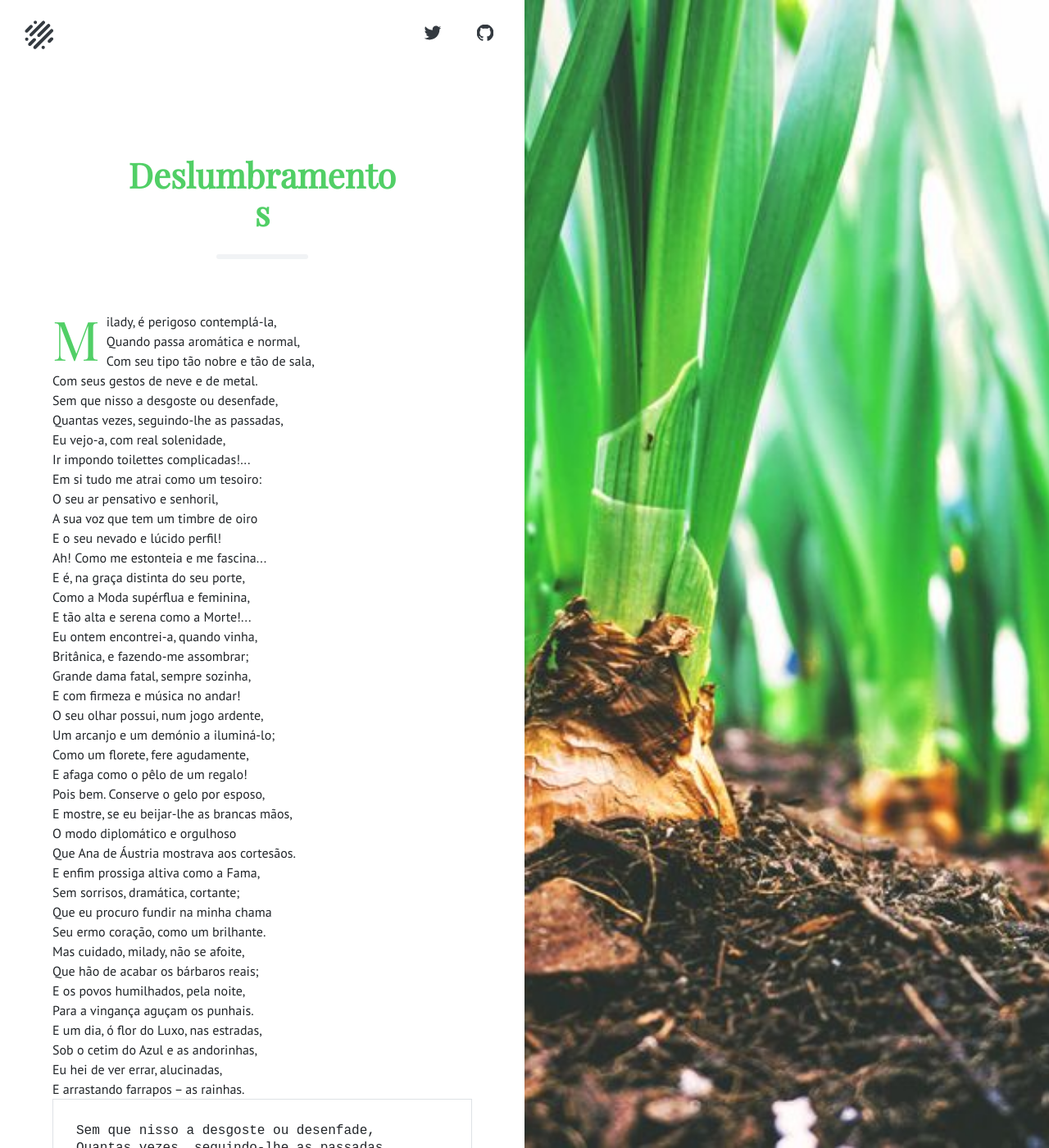
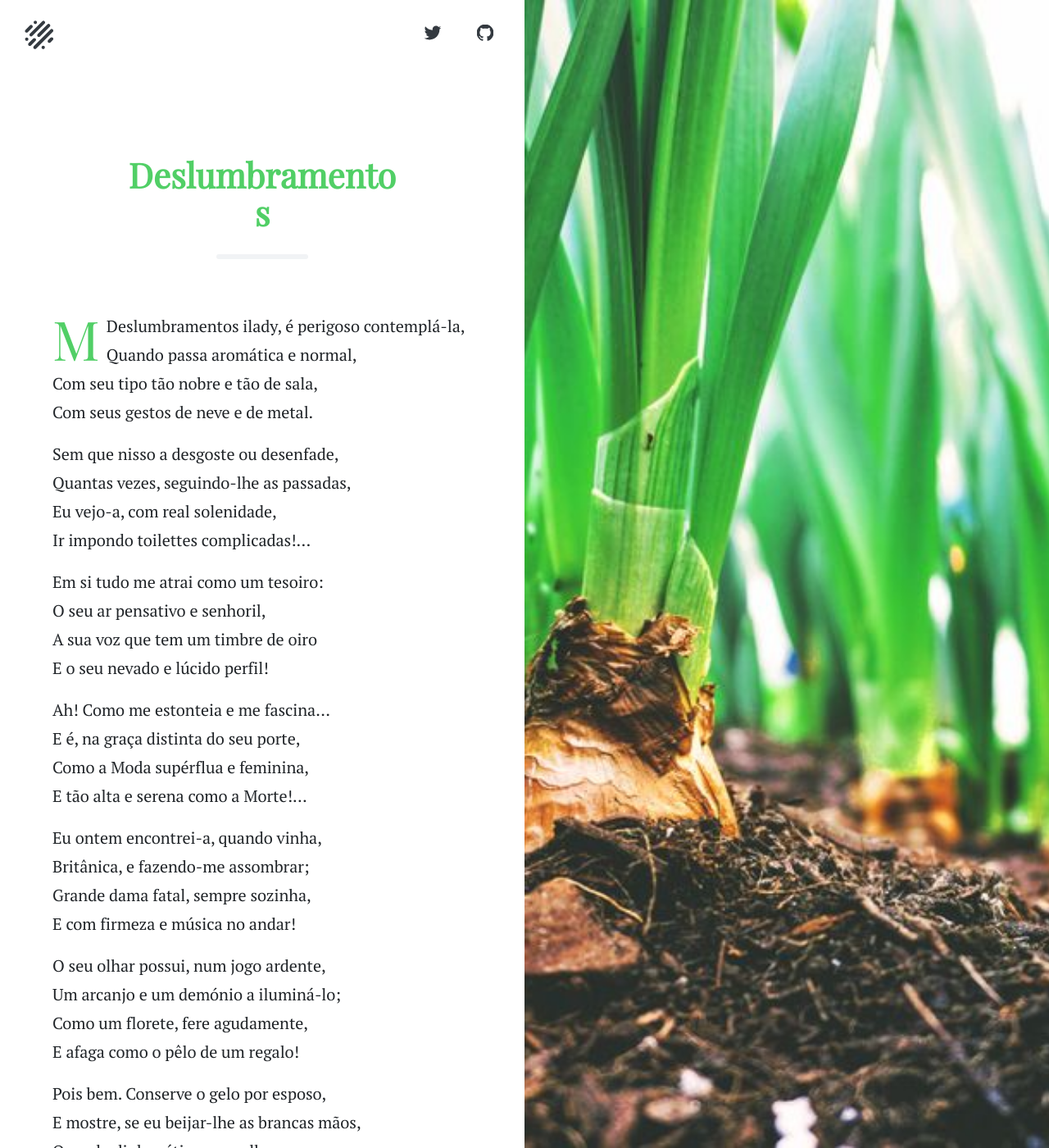
Before and after one commit to nunogand/primavera, a Jekyll site: the page built from _posts/2017-05-10-its-spring.md, in a window 1280 px wide and 1400 px high. Shown: the whole window at 82% size. Built offline with Jekyll 4.4.1, drawn with Linux system fonts in a browser that asks for light colours.

Commit message:
Update 2017-05-10-its-spring.md

```diff
--- a/_posts/2017-05-10-its-spring.md
+++ b/_posts/2017-05-10-its-spring.md
@@ -4,8 +4,7 @@ title: Deslumbramentos
 image: spring
 ---
 
-<span class="titulo"></span>
-<div class="soneto">
+<span class="titulo">Deslumbramentos</span>
 <span class="caps" alt="M">ilady</span>, é perigoso contemplá-la,<br>
 Quando passa aromática e normal,<br>
 Com seu tipo tão nobre e tão de sala,<br>
@@ -55,7 +54,7 @@ E um dia, ó flor do Luxo, nas estradas,<br>
 Sob o cetim do Azul e as andorinhas,<br>
 Eu hei de ver errar, alucinadas,<br>
 E arrastando farrapos – as rainhas.<br>
-</div>
+
 
 <pre>
 Sem que nisso a desgoste ou desenfade,
```
